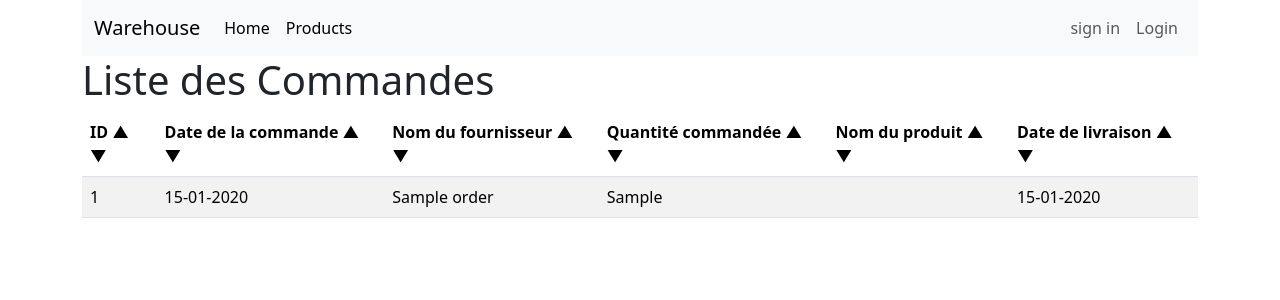
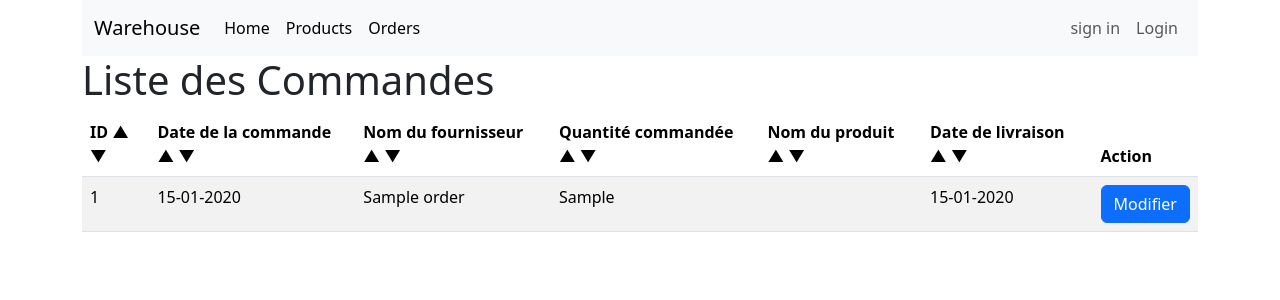
Before and after one commit to JeanPierreF/warehouse, a Symfony app: template templates/orders/index.html.twig in a window 1280 px wide. Shown: the top 300 px of the page. Run offline with Twig, Linux system fonts and the light colour scheme; the template is opened without the code that fills it: most values are stand-ins (such as "Sample title", 1, 10 or a date in 2020); some libraries are stand-ins or nearby versions.

Commit message:
order edit form

```diff
--- a/src/Form/OrdersType.php
+++ b/src/Form/OrdersType.php
@@ -6,6 +6,7 @@
 use App\Entity\products;
 use Symfony\Bridge\Doctrine\Form\Type\EntityType;
 use Symfony\Component\Form\AbstractType;
+use Symfony\Component\Form\Extension\Core\Type\SubmitType;
 use Symfony\Component\Form\Extension\Core\Type\TextType;
 use Symfony\Component\Form\FormBuilderInterface;
 use Symfony\Component\OptionsResolver\OptionsResolver;
@@ -13,7 +14,7 @@
 use Symfony\Component\Validator\Constraints\Regex;
 use Symfony\Component\Validator\Constraints\Sequentially;
 
-class OrdersTypesType extends AbstractType
+class OrdersType extends AbstractType
 {
     public function buildForm(FormBuilderInterface $builder, array $options): void
     {
@@ -45,6 +46,8 @@
                 'class' => products::class,
                 'choice_label' => 'name',
             ])
+
+            ->add('Enregistrer', SubmitType::class)
         ;
     }
 
--- a/templates/_partials/_nav.html.twig
+++ b/templates/_partials/_nav.html.twig
@@ -12,6 +12,9 @@
                 </li>
                 <li class="nav-item">
                     <a class="nav-link active" aria-current="page" href="/products">Products</a>
+                </li>
+                <li class="nav-item">
+                    <a class="nav-link active" aria-current="page" href="/orders">Orders</a>
                 </li>
 
             </ul>
--- a/templates/orders/index.html.twig
+++ b/templates/orders/index.html.twig
@@ -40,33 +40,36 @@
         <tr>
             <th>
                 ID
-                <a href="{{ path('orders_', {'sort': 'id', 'direction': 'asc'}) }}" class="sort-link {{ app.request.get('sort') == 'id' and app.request.get('direction') == 'asc' ? 'selected' : '' }}">▲</a>
-                <a href="{{ path('orders_', {'sort': 'id', 'direction': 'desc'}) }}" class="sort-link {{ app.request.get('sort') == 'id' and app.request.get('direction') == 'desc' ? 'selected' : '' }}" >▼</a>
+                <a href="{{ path('orders_index', {'sort': 'id', 'direction': 'asc'}) }}" class="sort-link {{ app.request.get('sort') == 'id' and app.request.get('direction') == 'asc' ? 'selected' : '' }}">▲</a>
+                <a href="{{ path('orders_index', {'sort': 'id', 'direction': 'desc'}) }}" class="sort-link {{ app.request.get('sort') == 'id' and app.request.get('direction') == 'desc' ? 'selected' : '' }}" >▼</a>
             </th>
             <th>
                 Date de la commande
-                <a href="{{ path('orders_', {'sort': 'date_order', 'direction': 'asc'}) }}" class="sort-link {{ app.request.get('sort') == 'date_order' and app.request.get('direction') == 'asc' ? 'selected' : '' }}">▲</a>
-                <a href="{{ path('orders_', {'sort': 'date_order', 'direction': 'desc'}) }}" class="sort-link {{ app.request.get('sort') == 'date_order' and app.request.get('direction') == 'desc' ? 'selected' : '' }}">▼</a>
+                <a href="{{ path('orders_index', {'sort': 'date_order', 'direction': 'asc'}) }}" class="sort-link {{ app.request.get('sort') == 'date_order' and app.request.get('direction') == 'asc' ? 'selected' : '' }}">▲</a>
+                <a href="{{ path('orders_index', {'sort': 'date_order', 'direction': 'desc'}) }}" class="sort-link {{ app.request.get('sort') == 'date_order' and app.request.get('direction') == 'desc' ? 'selected' : '' }}">▼</a>
             </th>
             <th>
                 Nom du fournisseur
-                <a href="{{ path('orders_', {'sort': 'supplier_name', 'direction': 'asc'}) }}" class="sort-link {{ app.request.get('sort') == 'supplier_name' and app.request.get('direction') == 'asc' ? 'selected' : '' }}">▲</a>
-                <a href="{{ path('orders_', {'sort': 'supplier_name', 'direction': 'desc'}) }}" class="sort-link {{ app.request.get('sort') == 'supplier_name' and app.request.get('direction') == 'desc' ? 'selected' : '' }}">▼</a>
+                <a href="{{ path('orders_index', {'sort': 'supplier_name', 'direction': 'asc'}) }}" class="sort-link {{ app.request.get('sort') == 'supplier_name' and app.request.get('direction') == 'asc' ? 'selected' : '' }}">▲</a>
+                <a href="{{ path('orders_index', {'sort': 'supplier_name', 'direction': 'desc'}) }}" class="sort-link {{ app.request.get('sort') == 'supplier_name' and app.request.get('direction') == 'desc' ? 'selected' : '' }}">▼</a>
             </th>
             <th>
                 Quantité commandée
-                <a href="{{ path('orders_', {'sort': 'quantity_order', 'direction': 'asc'}) }}" class="sort-link {{ app.request.get('sort') == 'quantity_order' and app.request.get('direction') == 'asc' ? 'selected' : '' }}">▲</a>
-                <a href="{{ path('orders_', {'sort': 'quantity_order', 'direction': 'desc'}) }}" class="sort-link {{ app.request.get('sort') == 'quantity_order' and app.request.get('direction') == 'desc' ? 'selected' : '' }}">▼</a>
+                <a href="{{ path('orders_index', {'sort': 'quantity_order', 'direction': 'asc'}) }}" class="sort-link {{ app.request.get('sort') == 'quantity_order' and app.request.get('direction') == 'asc' ? 'selected' : '' }}">▲</a>
+                <a href="{{ path('orders_index', {'sort': 'quantity_order', 'direction': 'desc'}) }}" class="sort-link {{ app.request.get('sort') == 'quantity_order' and app.request.get('direction') == 'desc' ? 'selected' : '' }}">▼</a>
             </th>
             <th>
                 Nom du produit
-                <a href="{{ path('orders_', {'sort': 'id_products', 'direction': 'asc'}) }}" class="sort-link {{ app.request.get('sort') == 'id_products' and app.request.get('direction') == 'asc' ? 'selected' : '' }}">▲</a>
-                <a href="{{ path('orders_', {'sort': 'id_products', 'direction': 'desc'}) }}" class="sort-link {{ app.request.get('sort') == 'id_products' and app.request.get('direction') == 'desc' ? 'selected' : '' }}">▼</a>
+                <a href="{{ path('orders_index', {'sort': 'id_products', 'direction': 'asc'}) }}" class="sort-link {{ app.request.get('sort') == 'id_products' and app.request.get('direction') == 'asc' ? 'selected' : '' }}">▲</a>
+                <a href="{{ path('orders_index', {'sort': 'id_products', 'direction': 'desc'}) }}" class="sort-link {{ app.request.get('sort') == 'id_products' and app.request.get('direction') == 'desc' ? 'selected' : '' }}">▼</a>
             </th>
             <th>
                 Date de livraison
-                <a href="{{ path('orders_', {'sort': 'delivered_at', 'direction': 'asc'}) }}" class="sort-link {{ app.request.get('sort') == 'delivered_at' and app.request.get('direction') == 'asc' ? 'selected' : '' }}">▲</a>
-                <a href="{{ path('orders_', {'sort': 'delivered_at', 'direction': 'desc'}) }}" class="sort-link {{ app.request.get('sort') == 'delivered_at' and app.request.get('direction') == 'desc' ? 'selected' : '' }}">▼</a>
+                <a href="{{ path('orders_index', {'sort': 'delivered_at', 'direction': 'asc'}) }}" class="sort-link {{ app.request.get('sort') == 'delivered_at' and app.request.get('direction') == 'asc' ? 'selected' : '' }}">▲</a>
+                <a href="{{ path('orders_index', {'sort': 'delivered_at', 'direction': 'desc'}) }}" class="sort-link {{ app.request.get('sort') == 'delivered_at' and app.request.get('direction') == 'desc' ? 'selected' : '' }}">▼</a>
+            </th>
+            <th>
+                Action
             </th>
         </tr>
     </thead>
@@ -78,6 +81,7 @@
         <td>{{ order.getQuantityOrder() }}</td>
         <td>{{ order.getIdProducts().getName() }}</td>
         <td>{{ order.getDeliveredAt() is not null ? order.getDeliveredAt()|date('d-m-Y', 'Europe/Paris') : 'Non livré' }}</td>
+        <td><a href={{ path('orders_edit', { id:order.id } )}} class="btn btn-primary bt-sm">Modifier</a></td>
     </tr>
     {% endfor %}
 </table>
```
Also changed, not shown: src/Controller/OrdersController.php (+20 -9 lines), templates/main/index.html.twig (+4 -2 lines), templates/orders/add.html.twig (added, +17 -0 lines), templates/orders/edit.html.twig (added, +18 -0 lines).
